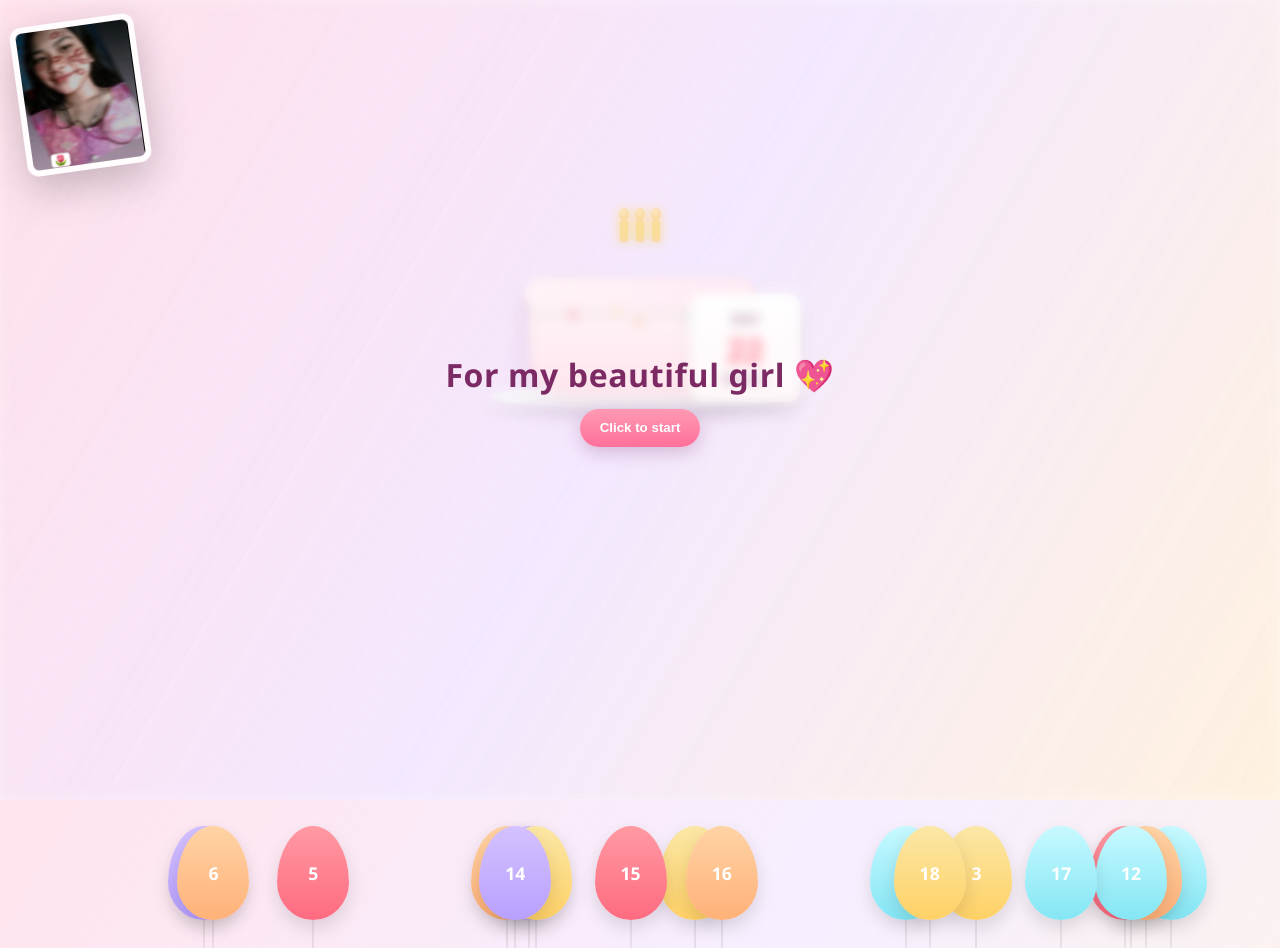
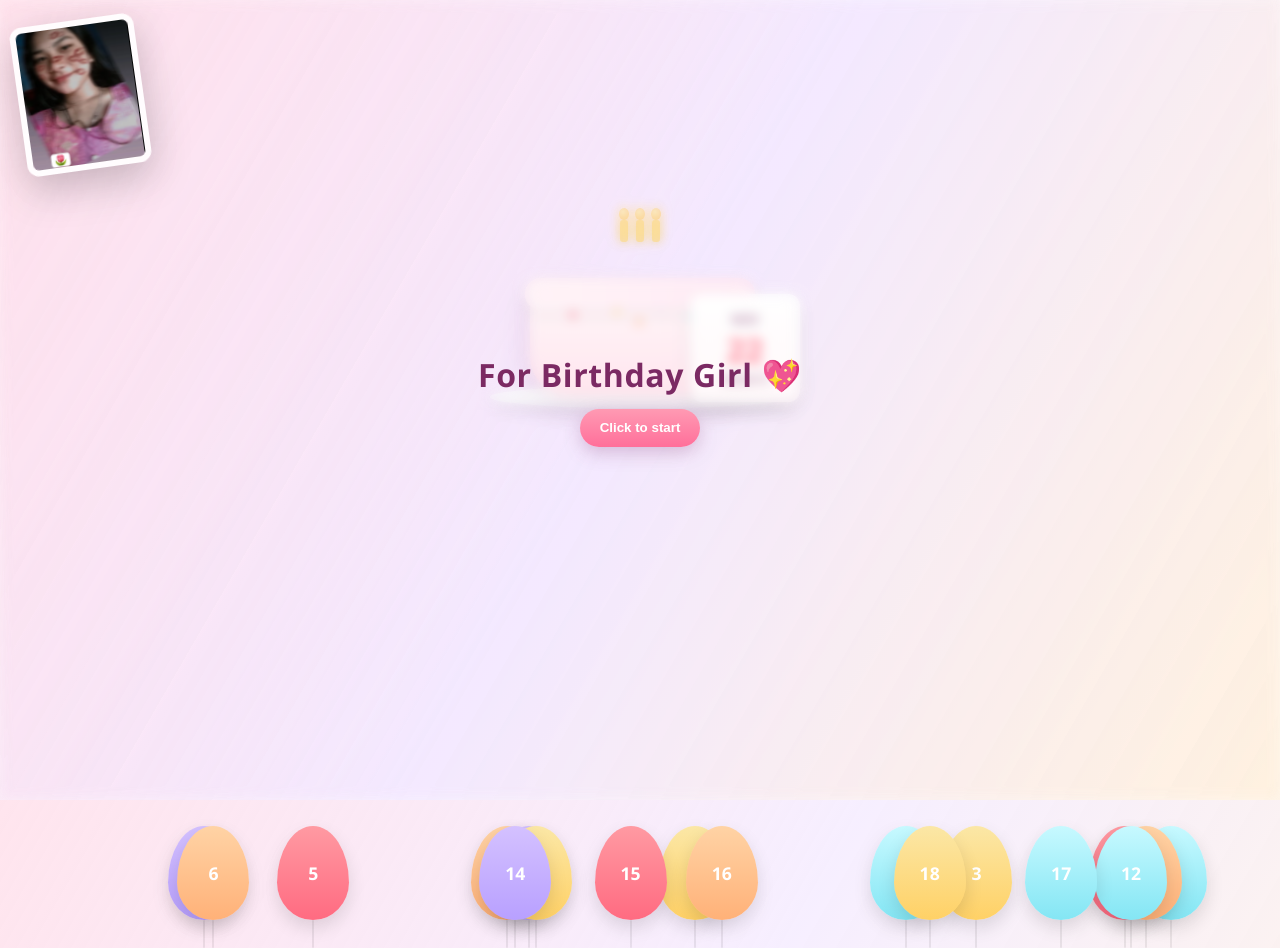
Before and after one commit to SamikshaTharu06/birthdaywish.github.io, a plain HTML site: page index.html in a window 1280 px wide. Drawn offline with Linux system fonts and the light colour scheme.

Commit message:
Update index.html

```diff
--- a/index.html
+++ b/index.html
@@ -49,7 +49,7 @@
     <div class="blast" id="blast"></div>
 
     <div class="intro" id="intro">
-      <h1>For my beautiful girl 💖</h1>
+      <h1>For Birthday Girl 💖</h1>
       <button class="start-btn" id="startBtn">Click to start</button>
     </div>
 
@@ -61,4 +61,5 @@
 
 </body>
 
+
 </html>
```
